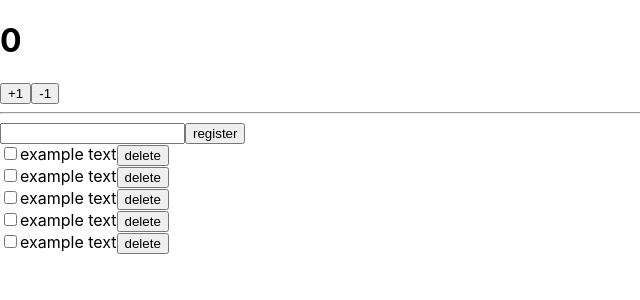
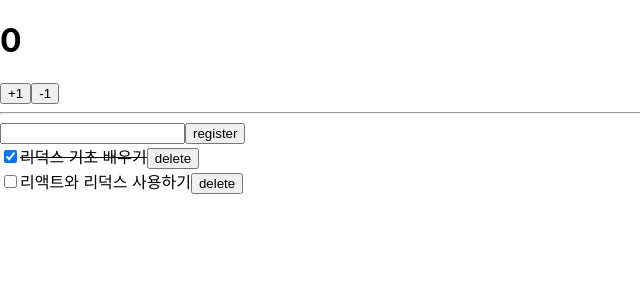
Before and after one commit to shkyung/react-redux-tutorial, a React (Create React App) app: page / in a window 1280 px wide. Shown: the top 300 px of the page, without its empty margins (0-640 px from the left). Built offline with nearby package versions, Linux system fonts and the light colour scheme.

Commit message:
make Container component simple

```diff
--- a/src/App.js
+++ b/src/App.js
@@ -1,13 +1,13 @@
 import React from 'react';
 import CounterContainer from './containers/CounterContainer';
-import Todos from './components/Todos';
+import TodosContainer from './containers/TodosContainer';
 
 const App = () => {
   return (
     <div>
       <CounterContainer />
       <hr />
-      <Todos />
+      <TodosContainer />
     </div>
   );
 };
--- a/src/components/Todos.js
+++ b/src/components/Todos.js
@@ -3,9 +3,16 @@ import React from 'react';
 const TodoItem = ({ todo, onToggle, onRemove }) => {
   return (
     <div>
-      <input type="checkbox" />
-      <span>example text</span>
-      <button>delete</button>
+      <input
+        type="checkbox"
+        onClick={() => onToggle(todo.id)}
+        checked={todo.done}
+        readOnly={true}
+      />
+      <span style={{ textDecoration: todo.done ? 'line-through' : 'none' }}>
+        {todo.text}
+      </span>
+      <button onClick={() => onRemove(todo.id)}>delete</button>
     </div>
   );
 };
@@ -18,22 +25,29 @@ const Todos = ({
   onToggle,
   onRemove,
 }) => {
+  console.error('------ Todos.js!!')
+  console.error('input : ', input)
   const onSubmit = (e) => {
     e.preventDefault();
+    onInsert(input);
+    onChangeInput('');
   };
 
   return (
     <div>
       <form onSubmit={onSubmit}>
-        <input />
+        <input value={input} onChange={(e) => onChangeInput(e.target.value)} />
         <button type="submit">register</button>
       </form>
       <div>
-        <TodoItem />
-        <TodoItem />
-        <TodoItem />
-        <TodoItem />
-        <TodoItem />
+        {todos.map((todo) => (
+          <TodoItem
+            todo={todo}
+            key={todo.id}
+            onToggle={onToggle}
+            onRemove={onRemove}
+          />
+        ))}
       </div>
     </div>
   );
--- a/src/containers/CounterContainer.js
+++ b/src/containers/CounterContainer.js
@@ -9,19 +9,9 @@ const CounterContainer = ({ number, increase, decrease }) => {
   );
 };
 
-const mapStateToProps = (state) => {
-  return {
-    number: state.counter.number,
-  };
-};
-
-const mapDispatchToProps = (dispatch) => ({
-  increase: () => {
-    dispatch(increase())
+export default connect(
+  (state) => {
+    return { number: state.counter.number };
   },
-  decrease: () => {
-    dispatch(decrease())
-  },
-});
-
-export default connect(mapStateToProps, mapDispatchToProps)(CounterContainer);
+  { increase, decrease },
+)(CounterContainer);
--- /dev/null
+++ b/src/containers/TodosContainer.js
@@ -0,0 +1,39 @@
+import React from 'react';
+import { connect } from 'react-redux';
+import { changeInput, insert, toggle, remove } from '../modules/todos';
+import Todos from '../components/Todos';
+
+const TodoContainer = ({
+  input,
+  todos,
+  changeInput,
+  insert,
+  toggle,
+  remove,
+}) => {
+  return (
+    <Todos
+      input={input}
+      todos={todos}
+      onChangeInput={changeInput}
+      onInsert={insert}
+      onToggle={toggle}
+      onRemove={remove}
+    />
+  );
+};
+
+export default connect(
+  ({todos}) => {
+    return {
+      input: todos.input,
+      todos: todos.todos,
+    };
+  },
+  {
+    changeInput,
+    insert,
+    toggle,
+    remove,
+  },
+)(TodoContainer);
--- a/src/index.js
+++ b/src/index.js
@@ -6,7 +6,7 @@ import reportWebVitals from './reportWebVitals';
 import { createStore } from 'redux';
 import { Provider } from 'react-redux';
 import rootReducer from './modules';
-import { composeWithDevTools } from "redux-devtools-extension";
+import { composeWithDevTools } from 'redux-devtools-extension';
 
 const store = createStore(rootReducer, composeWithDevTools());
 
```
